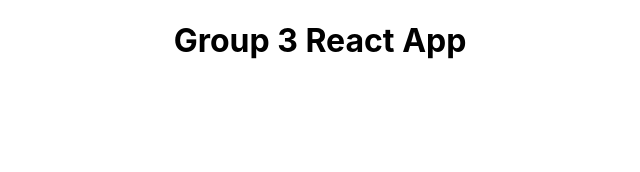
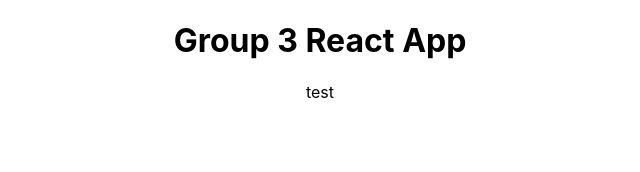
Before and after one commit to FabLab-AI-Software-Development/group-3-staticsite, a React (Create React App) app: page / in a window 1280 px wide. Shown: the top 172 px of the page, without its empty margins (320-960 px from the left). Built offline with nearby package versions, Linux system fonts and the light colour scheme.

Commit message:
test msg

```diff
--- a/src/App.jsx
+++ b/src/App.jsx
@@ -5,6 +5,7 @@ function App() {
   return (
     <div className="App">
         <h1>Group 3 React App</h1>
+        <p> test</p>
     </div>
   );
 }
```
